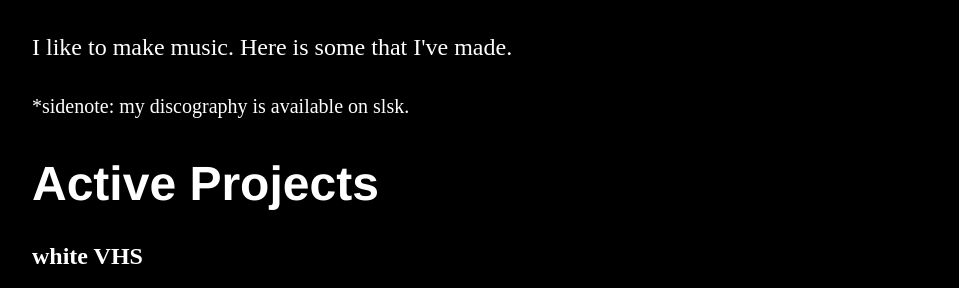
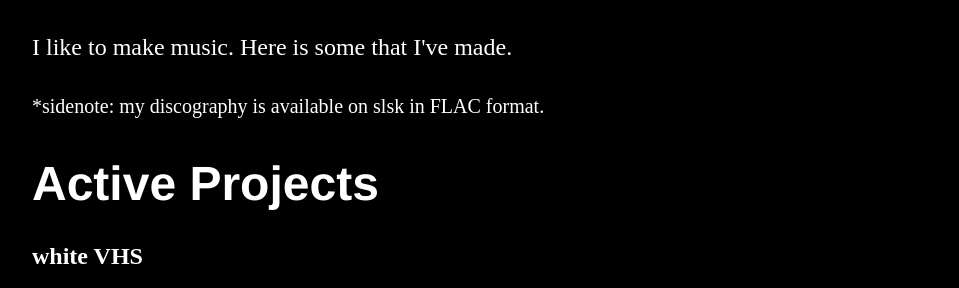
Before and after one commit to whiteVHS/whiteVHS.github.io, a Jekyll site: the page built from music/index.html, in a window 1280 px wide and 900 px high. Shown: the part 166-454 px from the top of the window, without its empty margins (160-1119 px from the left). Built offline with Jekyll 4.4.1, drawn with Linux system fonts in a browser that asks for light colours.

Commit message:
Update index.html

```diff
--- a/music/index.html
+++ b/music/index.html
@@ -5,7 +5,7 @@ title: Jazz for your Soul
 <div class="blurb">
   <h1>Hayden White's personal site.</h1>
   <p> I like to make music. Here is some that I've made.</p>
-  <p><small>*sidenote: my discography is available on <a href="https://www.slsknet.org/">slsk</a>.</small></p>
+  <p><small>*sidenote: my discography is available on <a href="https://www.slsknet.org/">slsk</a> in FLAC format.</small></p>
   <h1>Active Projects</h1>
   <h2><a href="https://haydenwhite.bandcamp.com" target="_blank" rel="noopener noreferrer">white VHS</a></h2>
   <p>Mainly hip-hop & video-game influenced works; earlier releases include acoustic recordings.</p>
```
